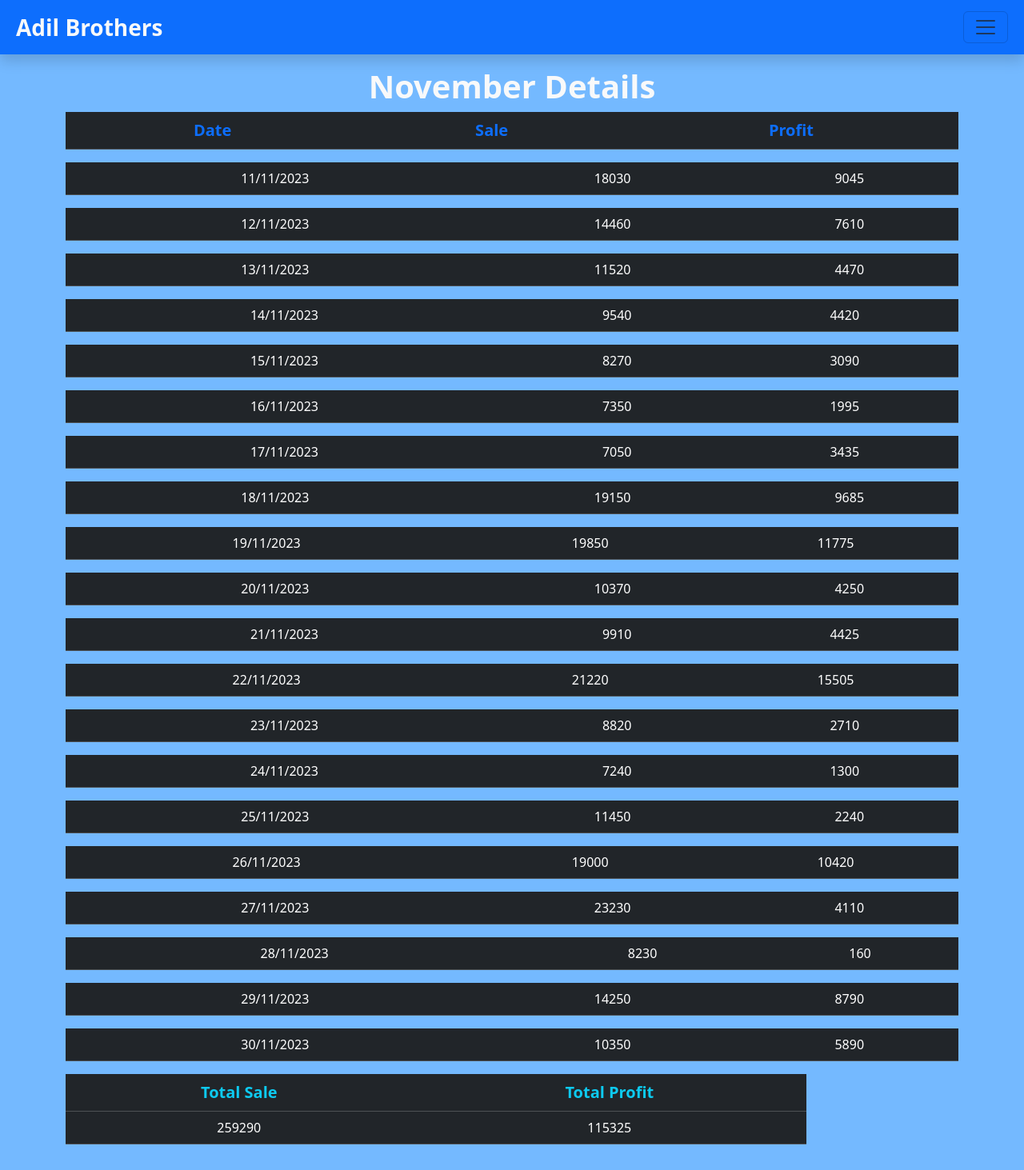
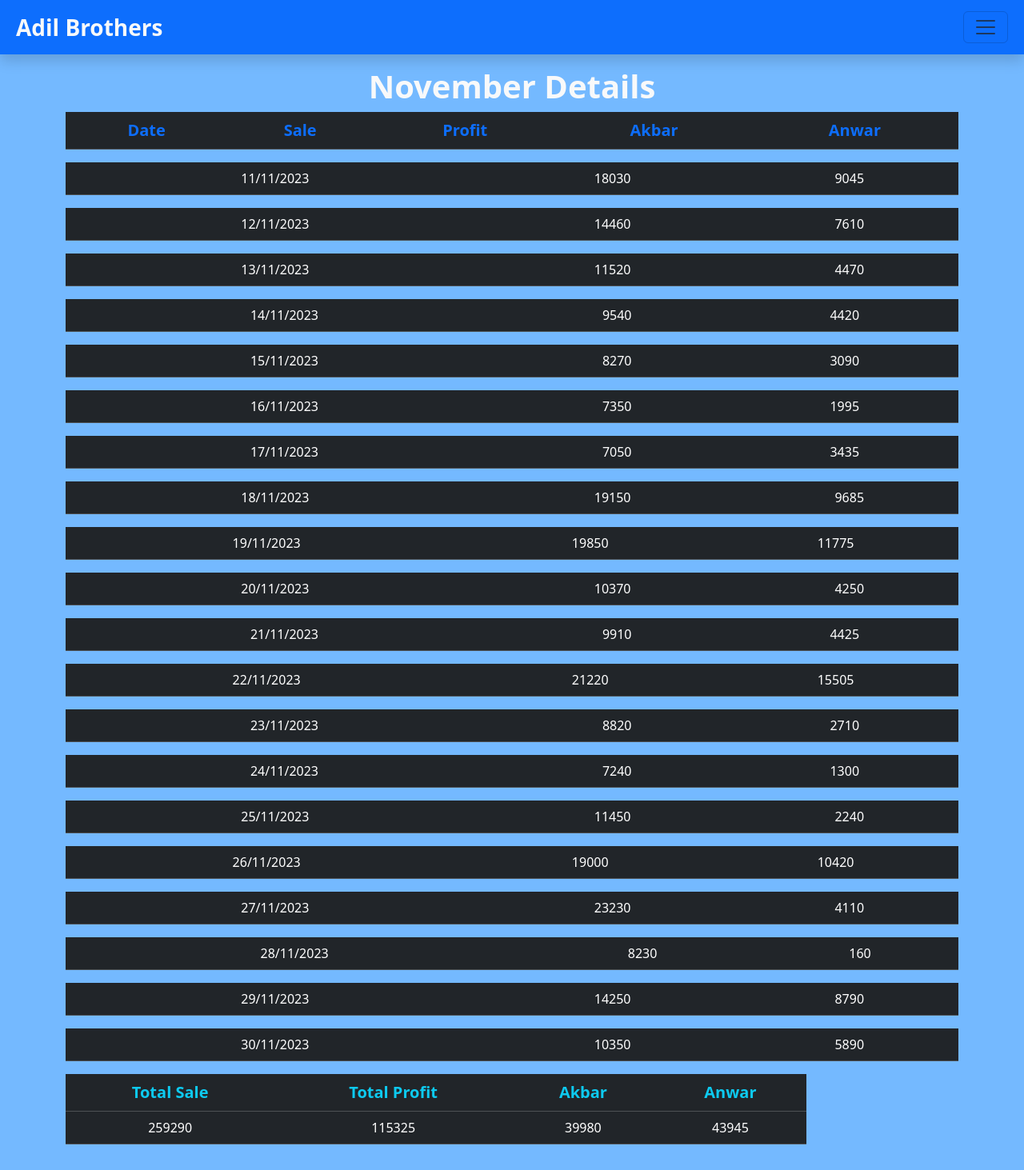
Before and after one commit to digitalrehman/Bussiness-Managment, a React (Vite) app: page /NovKarLoop in a window 1280 px wide. Shown: the whole page at 80% size. Built offline with nearby package versions, Linux system fonts and the light colour scheme.

Commit message:
Update NovKarLoop.jsx

```diff
--- a/src/Componentes/Karachi Data Looping/NovKarLoop.jsx
+++ b/src/Componentes/Karachi Data Looping/NovKarLoop.jsx
@@ -3,7 +3,7 @@ import { Add_Data, sum_Ans } from "../DataStore/AddData";
 import NovKarachi_2023 from "../Nov Karachi/NovKarachi_2023";
 
 const NovKarLoop = () => {
-    let { Sumvalue, Sumprofit } = sum_Ans[0];
+    let { Sumvalue, Sumprofit, Akbar, Anwar } = sum_Ans[0];
   return (
     <>
       <div className="container">
@@ -23,6 +23,12 @@ const NovKarLoop = () => {
                 </th>
                 <th scope="col" className="fs-5 text-primary">
                   Profit
+                </th>
+                <th scope="col" className="fs-5 text-primary">
+                  Akbar
+                </th>
+                <th scope="col" className="fs-5 text-primary">
+                  Anwar
                 </th>
               </tr>
             </thead>
@@ -47,12 +53,20 @@ const NovKarLoop = () => {
                       <th scope="col" className="fs-5 text-info">
                         Total Profit
                       </th>
+                      <th scope="col" className="fs-5 text-info">
+                        Akbar
+                      </th>
+                      <th scope="col" className="fs-5 text-info">
+                        Anwar
+                      </th>
                     </tr>
                   </thead>
                   <tbody>
                     <tr>
                       <td scope="row">{Sumvalue}</td>
                       <td scope="row"> {Sumprofit} </td>
+                      <td scope="row"> {Akbar} </td>
+                      <td scope="row"> {Anwar} </td>
                     </tr>
                   </tbody>
                 </table>
```
